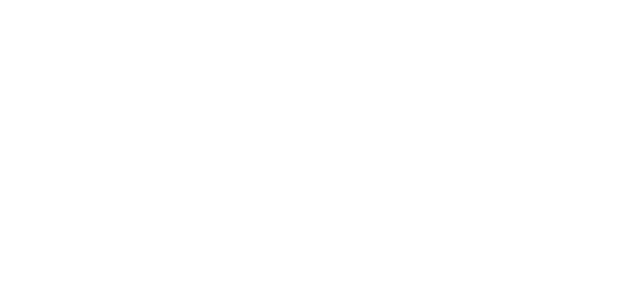
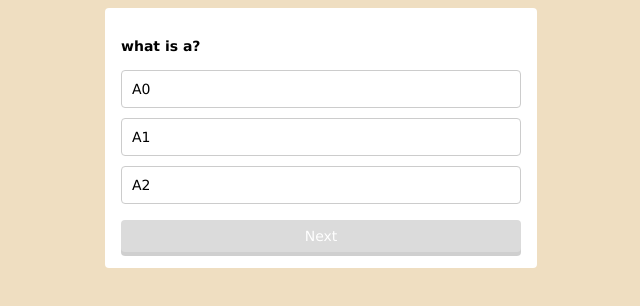
Before and after one commit to pro-soichiro/MyQuizApp, a plain HTML site: page index.html in a window 1280 px wide. Shown: the whole page, without its empty margins (319-959 px from the left). Drawn offline with Linux system fonts and the light colour scheme.

Commit message:
[Start] スタイルの完了

```diff
--- a/css/styles.css
+++ b/css/styles.css
@@ -0,0 +1,53 @@
+body {
+  background: #efdec1;
+  font-size: 14px;
+  font-family: Verdana, Geneva, Tahoma, sans-serif;
+}
+
+.container {
+  width: 400px;
+  margin: 8px auto;
+  background: #fff;
+  border-radius: 4px;
+  padding: 16px;
+}
+
+#question {
+  margin-bottom: 16px;
+  font-weight: bold;
+}
+
+#choices {
+  list-style: none;
+  padding: 0;
+  margin-bottom: 16px;
+}
+
+#choices > li {
+  border: 1px solid #ccc;
+  border-radius: 4px;
+  padding: 10px;
+  margin-bottom: 10px;
+  cursor: pointer;
+}
+
+#choices > li:hover {
+  background: #f8f8f8;
+}
+
+#btn {
+  background: #3498db;
+  padding: 8px;
+  border-radius: 4px;
+  cursor: pointer;
+  text-align: center;
+  color: #fff;
+  box-shadow: 0 4px 0 #2880b9;
+}
+
+#btn.disabled {
+  background: #ccc;
+  box-shadow: 0 4px 0 #bbb;
+  opacity: 0.7;
+
+}
--- a/index.html
+++ b/index.html
@@ -8,7 +8,15 @@
   <link rel="stylesheet" href="css/styles.css">
 </head>
 <body>
-
+  <section class="container">
+    <p id="question">what is a?</p>
+    <ul id="choices">
+      <li>A0</li>
+      <li>A1</li>
+      <li>A2</li>
+    </ul>
+    <div id="btn" class="disabled">Next</div>
+  </section>
 
   <script src="js/main.js"></script>
 </body>
```
